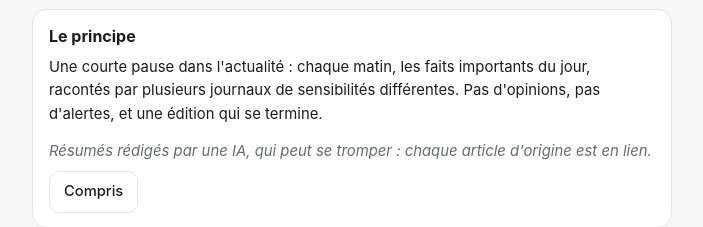
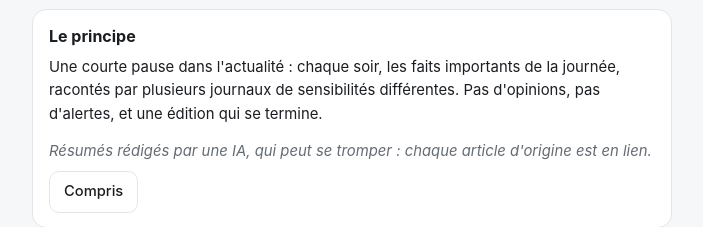
Before and after one commit to 74wnyh79mp-ctrl/lectures, a plain HTML site: page docs/index.html in a window 1280 px wide. Shown: the part 170-397 px from the top of the page, without its empty margins (288-991 px from the left). Drawn offline with Linux system fonts and the light colour scheme.

Commit message:
Édition du soir à 20 h au lieu du matin [edition]
Co-Authored-By: Claude Opus 5.5 <noreply@anthropic.com>
Claude-Session: https://claude.ai/code/session_014ofCWdbW9yq1KEetFYr3zL

```diff
--- a/docs/index.html
+++ b/docs/index.html
@@ -204,7 +204,7 @@ a { color: var(--accent); }
     <p class="numero"><span id="numero"></span><button type="button" class="link-btn" id="about-open">Le principe</button></p>
     <section class="about" id="about" hidden>
       <h2>Le principe</h2>
-      <p>Une courte pause dans l'actualité : chaque matin, les faits importants du jour, racontés par plusieurs journaux de sensibilités différentes. Pas d'opinions, pas d'alertes, et une édition qui se termine.</p>
+      <p>Une courte pause dans l'actualité : chaque soir, les faits importants de la journée, racontés par plusieurs journaux de sensibilités différentes. Pas d'opinions, pas d'alertes, et une édition qui se termine.</p>
       <p class="ai-note">Résumés rédigés par une IA, qui peut se tromper : chaque article d'origine est en lien.</p>
       <button type="button" class="btn" id="about-close">Compris</button>
     </section>
```
Also changed, not shown: 1 other file.
